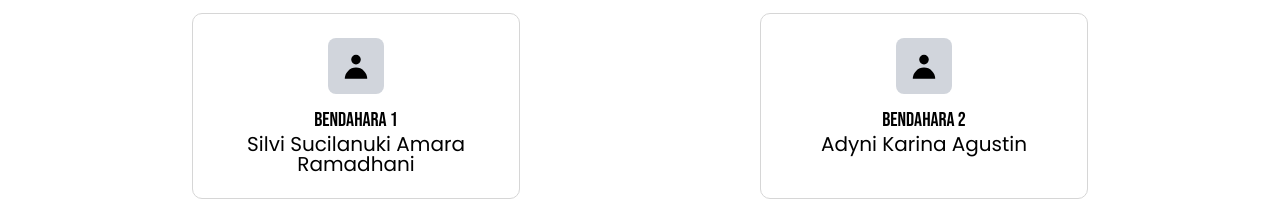
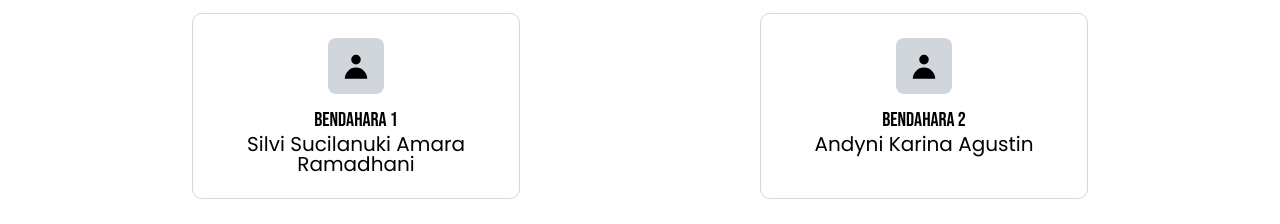
Before and after one commit to NaApipp/rpl3, a Next.js app: page / in a window 1280 px wide. Shown: the part 2080-2304 px from the top of the page. Built offline with nearby package versions, Linux system fonts and the light colour scheme.

Commit message:
fix typo data and fix warning issues

```diff
--- a/app/components/gallery.tsx
+++ b/app/components/gallery.tsx
@@ -77,8 +77,7 @@ export default function Gallery() {
           <button
             onClick={() => setPage((p) => Math.max(p - 1, 1))}
             disabled={page === 1}
-            className="px-4 py-2 text-sm font-poppins font-extrabold bg-[#638ECB] text-white cursor-pointer rounded
-                    disabled:bg-gray-300 disabled:text-white disabled:cursor-default"
+            className="px-4 py-2 text-sm font-poppins font-extrabold bg-[#638ECB] text-white cursor-pointer rounded disabled:bg-gray-300 disabled:text-white disabled:cursor-default"
           >
             Previous
           </button>
@@ -103,8 +102,7 @@ export default function Gallery() {
           <button
             onClick={() => setPage((p) => Math.min(p + 1, totalPages))}
             disabled={page === totalPages}
-            className="px-4 py-2 text-sm font-poppins font-extrabold bg-[#638ECB] text-white cursor-pointer rounded
-                      disabled:bg-gray-300 disabled:text-white disabled:cursor-default"
+            className="px-4 py-2 text-sm font-poppins font-extrabold bg-[#638ECB] text-white cursor-pointer rounded disabled:bg-gray-300 disabled:text-white disabled:cursor-default"
           >
             Next
           </button>
--- a/app/lib/strukturData.ts
+++ b/app/lib/strukturData.ts
@@ -52,7 +52,7 @@ export const strukturData: StrukturData[] = [
         },
         bendahara2: {
             id: "7",
-            name: "Adyni Karina Agustin",
+            name: "Andyni Karina Agustin",
             position: "BENDAHARA 2"
         },
     },
```
